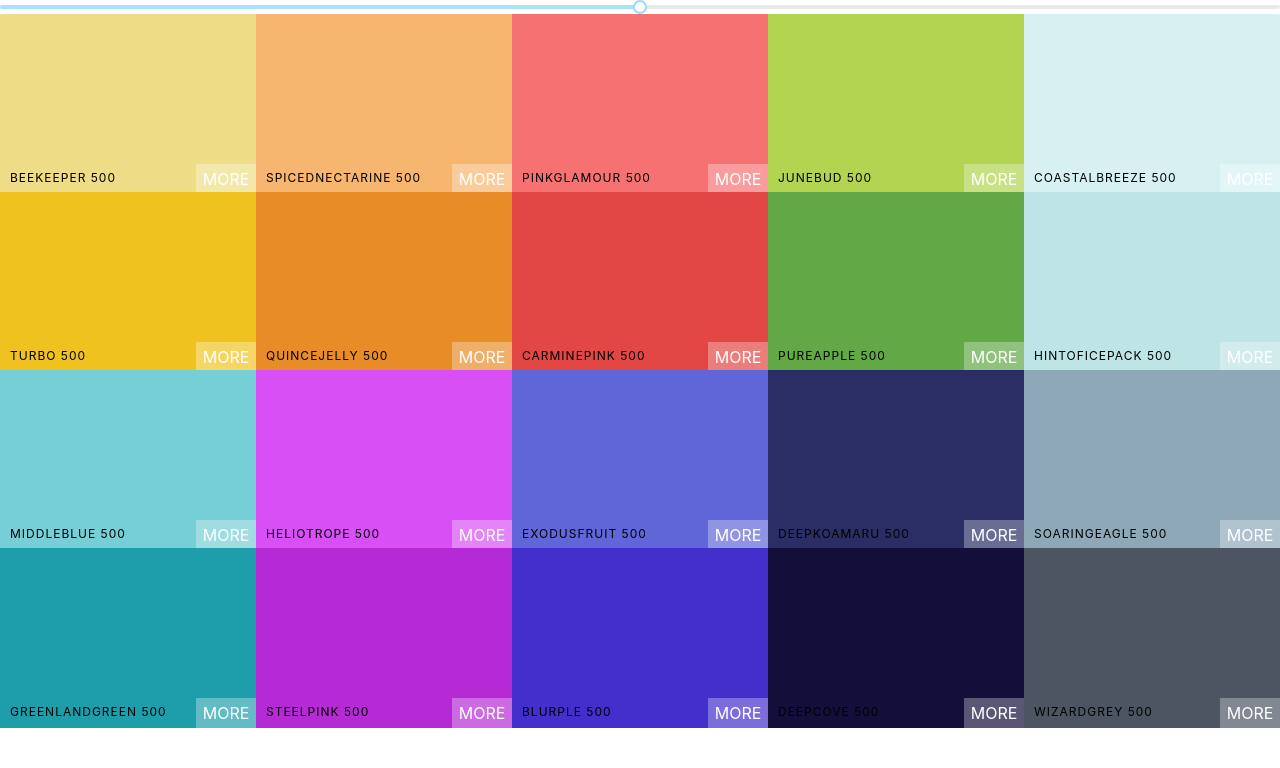
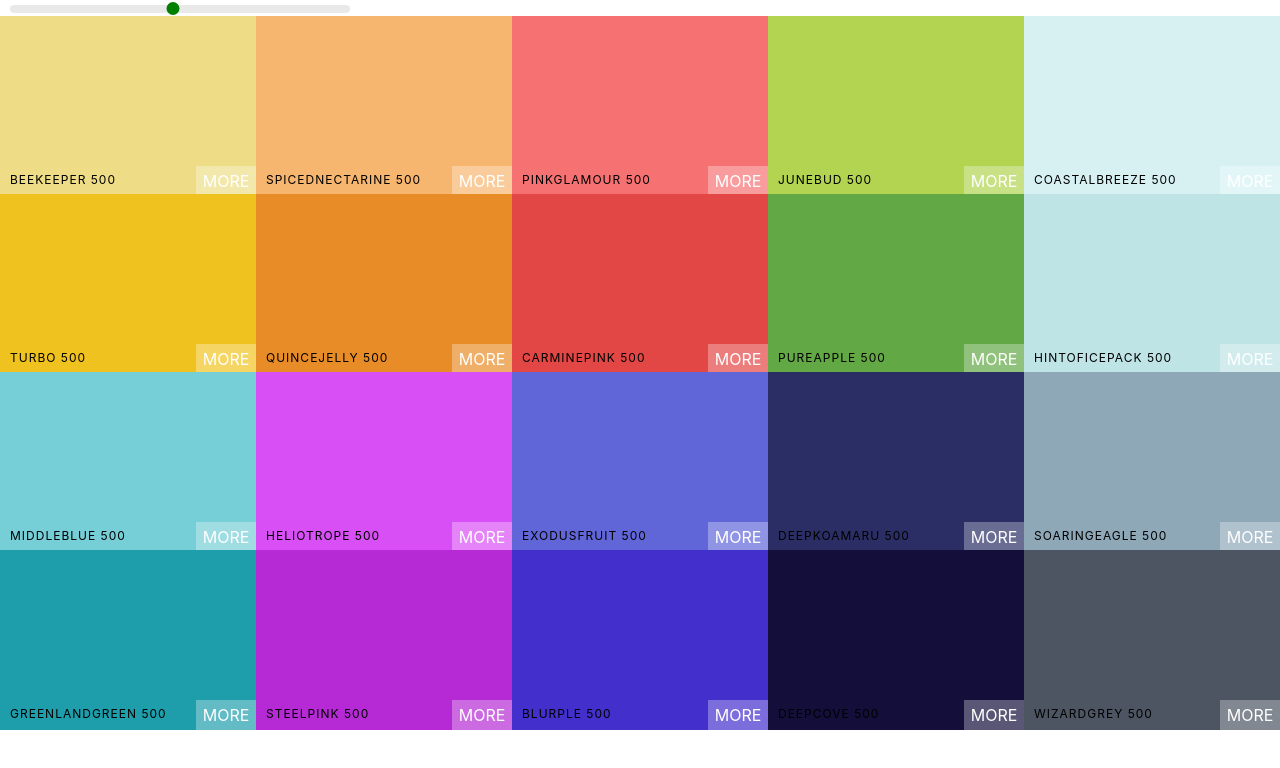
Before and after one commit to rrigonia/React-Color-App, a React (Create React App) app: page / in a window 1280 px wide. Shown: the top 768 px of the page. Built offline with nearby package versions, Linux system fonts and the light colour scheme.

Commit message:
Style Color Slider

```diff
--- a/src/Palette.css
+++ b/src/Palette.css
@@ -5,3 +5,34 @@
 .Palette-colors {
 	height: 90%;
 }
+
+.slider {
+	width: 340px;
+	margin: 0 10px;
+	display: inline-block;
+}
+
+.slider .rc-slider-track {
+	background-color: transparent;
+}
+
+.slider .rc-slider-rail {
+	height: 8px;
+}
+
+.rc-slider-handle,
+.rc-slider-handle:active,
+.rc-slider-handle:hover,
+.rc-slider-handle:focus {
+	background-color: green;
+	outline: none;
+	border: 2px solid green;
+	box-shadow: none;
+	width: 13px;
+	height: 13px;
+	margin-left: -7px;
+	margin-top: -3px;
+}
+/* .rc-slider-track */
+/* .rc-slider-rail
+.rc-slider-handle */
--- a/src/Palette.js
+++ b/src/Palette.js
@@ -1,8 +1,9 @@
 import React, { Component } from "react";
 import ColorBox from "./ColorBox";
+import "rc-slider/assets/index.css";
 import "./Palette.css";
 import Slider from "rc-slider";
-import "rc-slider/assets/index.css";
+
 
 class Palette extends Component {
 	constructor(props) {
@@ -21,6 +22,7 @@
 		));
 		return (
 			<div className="Palette">
+				<div className="slider">
 					<Slider
 						defaultValue={level}
 						min={100}
@@ -28,6 +30,7 @@
 						step={100}
 						onAfterChange={this.changeLevel}
 					/>
+				</div>
 				{/* navbar goes here */}
 				<div className="Palette-colors">{colorBoxes}</div>
 				{/* footer goes here */}
```
Lines whose indentation alone changed are shown as unchanged.
